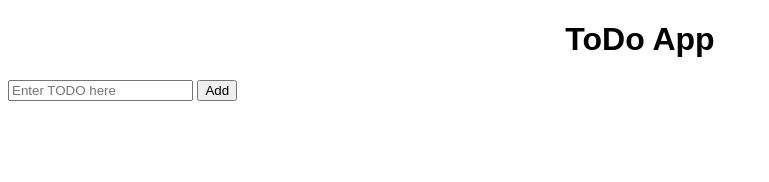
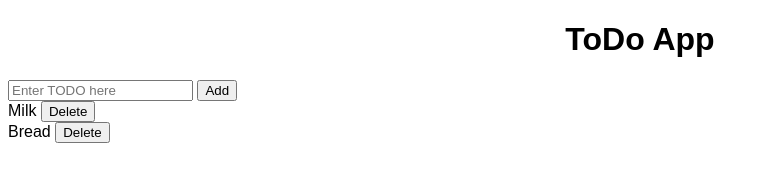
Before and after one commit to Akshit56/ToDo-App, a plain HTML site: page index.html in a window 1280 px wide. Shown: the whole page, without its empty margins (0-769 px from the left). Drawn offline with Linux system fonts and the light colour scheme.

Commit message:
Added the delete functionality

```diff
--- a/index.html
+++ b/index.html
@@ -9,7 +9,7 @@
     <input id="todo-input" type="text" placeholder="Enter TODO here" />
     <button onclick="addToDo()">Add</button>
 
-    <p id="todo-items"></p>
+    <div class="todo-container"></div>
 
     <script src="todo.js"></script>
   </body>
--- a/todo.js
+++ b/todo.js
@@ -1,4 +1,4 @@
-let todoList = [];
+let todoList = ['Milk','Bread'];
 displayItems();
 function addToDo(){
   let inputElement = document.querySelector('#todo-input');
@@ -9,9 +9,18 @@ function addToDo(){
 }
 
 function displayItems(){
-  let displayElement = document.querySelector('#todo-items');
-  displayElement.innerText = '';
+  let containerElement = document.querySelector('.todo-container');
+
+  let newHtml = '';
+
   for(let i=0; i<todoList.length; i++){
-    displayElement.innerText = displayElement.innerText + "\n" + todoList[i];
+    newHtml += `
+    <div>
+     <span>${todoList[i]}</span>
+     <button onclick = "todoList.splice(
+      ${i},1); displayItems();">Delete</button>
+    </div>
+    `;
   }
+  containerElement.innerHTML = newHtml;
 }
```
